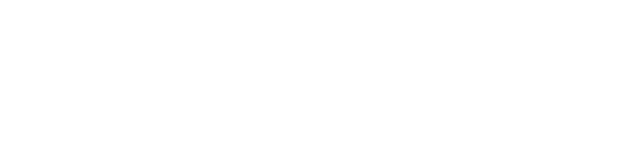
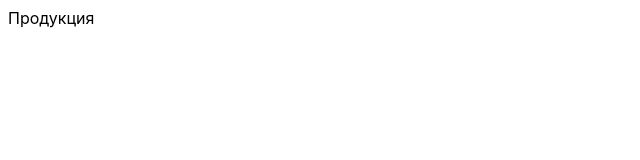
Before and after one commit to luxplanjay/parcel-deploy-tutorial, a website built with Parcel: page src/partials/him.html in a window 1280 px wide. Shown: the whole page, without its empty margins (0-640 px from the left). Built offline with nearby package versions, Linux system fonts and the light colour scheme.

Commit message:
Внесла продукию

```diff
--- a/src/partials/him.html
+++ b/src/partials/him.html
@@ -5,6 +5,7 @@
     <title>Title</title>
 </head>
 <body>
+<header>Продукция</header>
 
 </body>
 </html>
```
